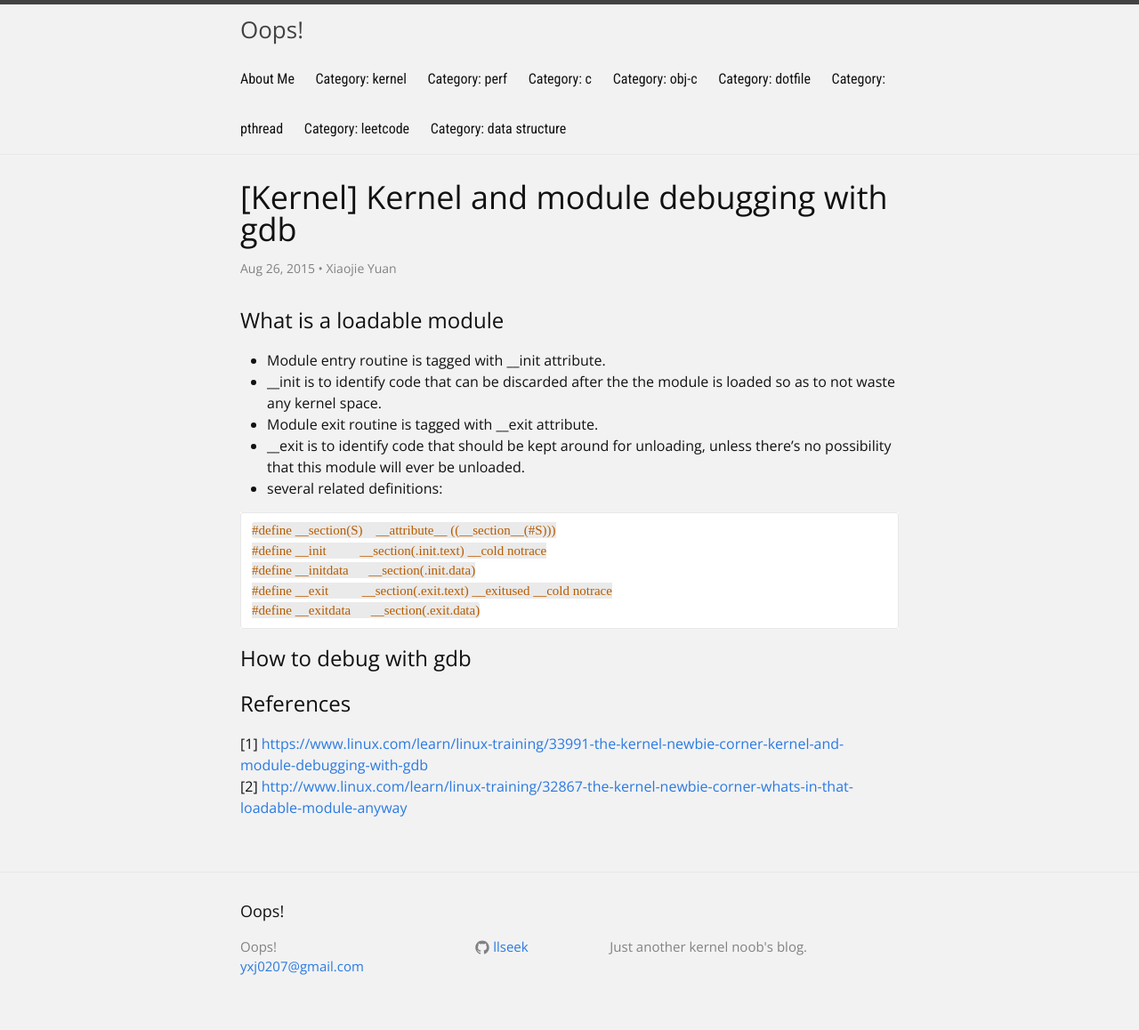
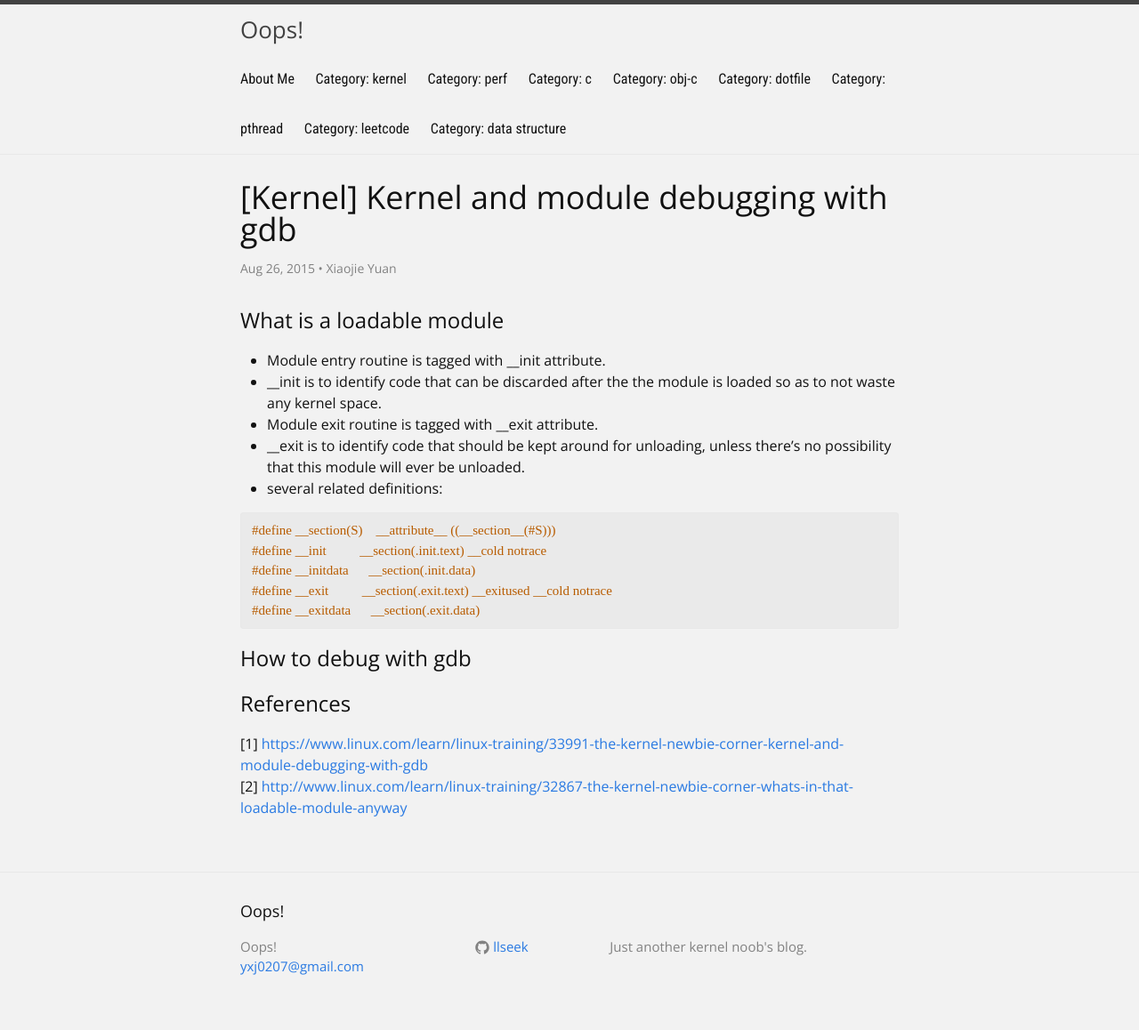
Before and after one commit to llseek/llseek.github.io, a Jekyll site: the page built from _posts/2015-08-26-kernel-and-module-debugging-with-gdb.md, in a window 1280 px wide. Shown: the whole page at 89% size. Built offline with Jekyll 4.4.1, drawn with Linux system fonts in a browser that asks for light colours; some web fonts are replaced.

Commit message:
css: remove syntax background color
conflicts with $code-background-color

```diff
--- a/_sass/_syntax-highlighting.scss
+++ b/_sass/_syntax-highlighting.scss
@@ -2,7 +2,7 @@
  * Syntax highlighting styles
  */
 .highlight {
-    background: #fff;
+    //background: #fff;
     @extend %vertical-rhythm;
 
     .c     { color: #998 } // Comment
```
